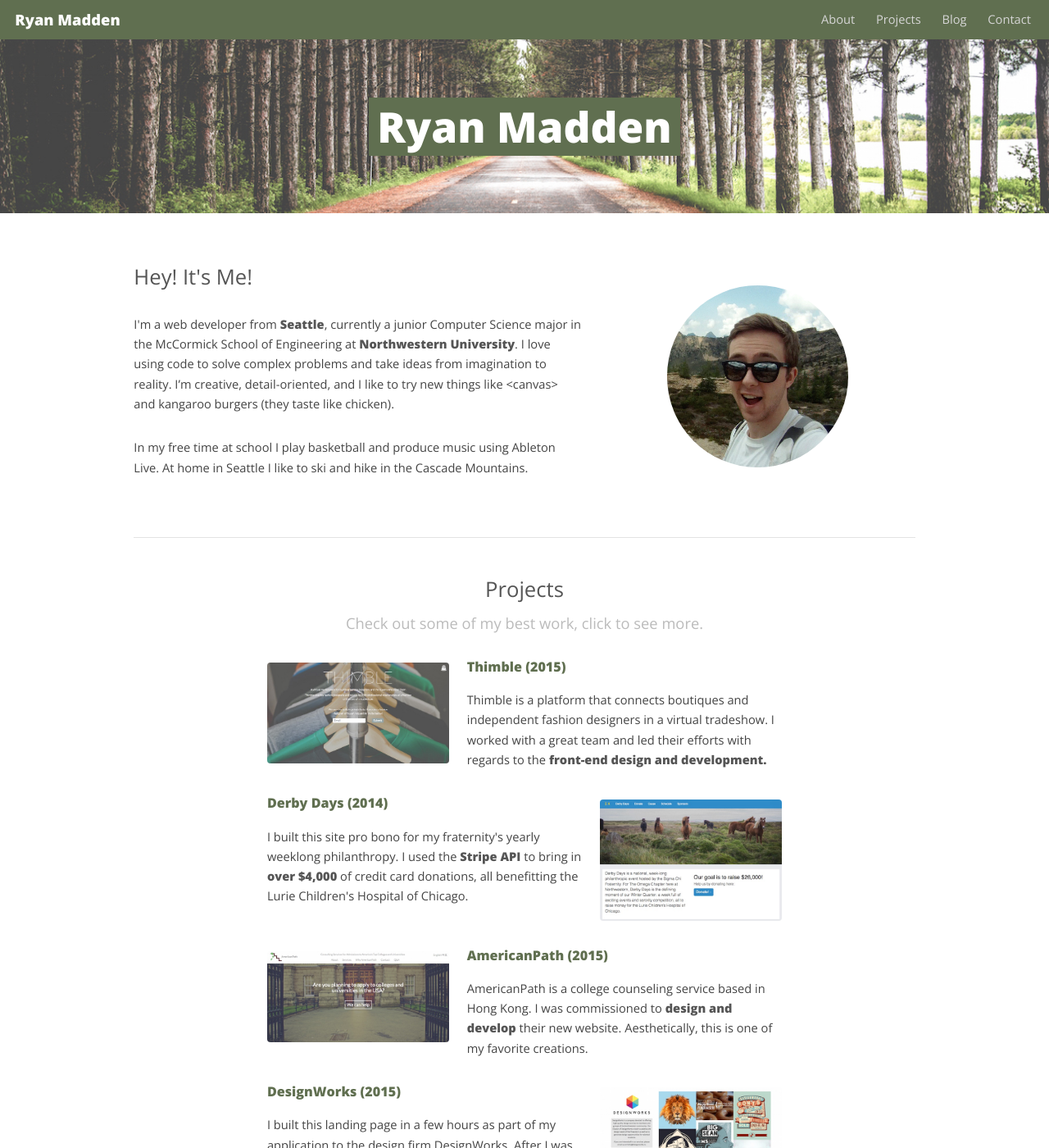
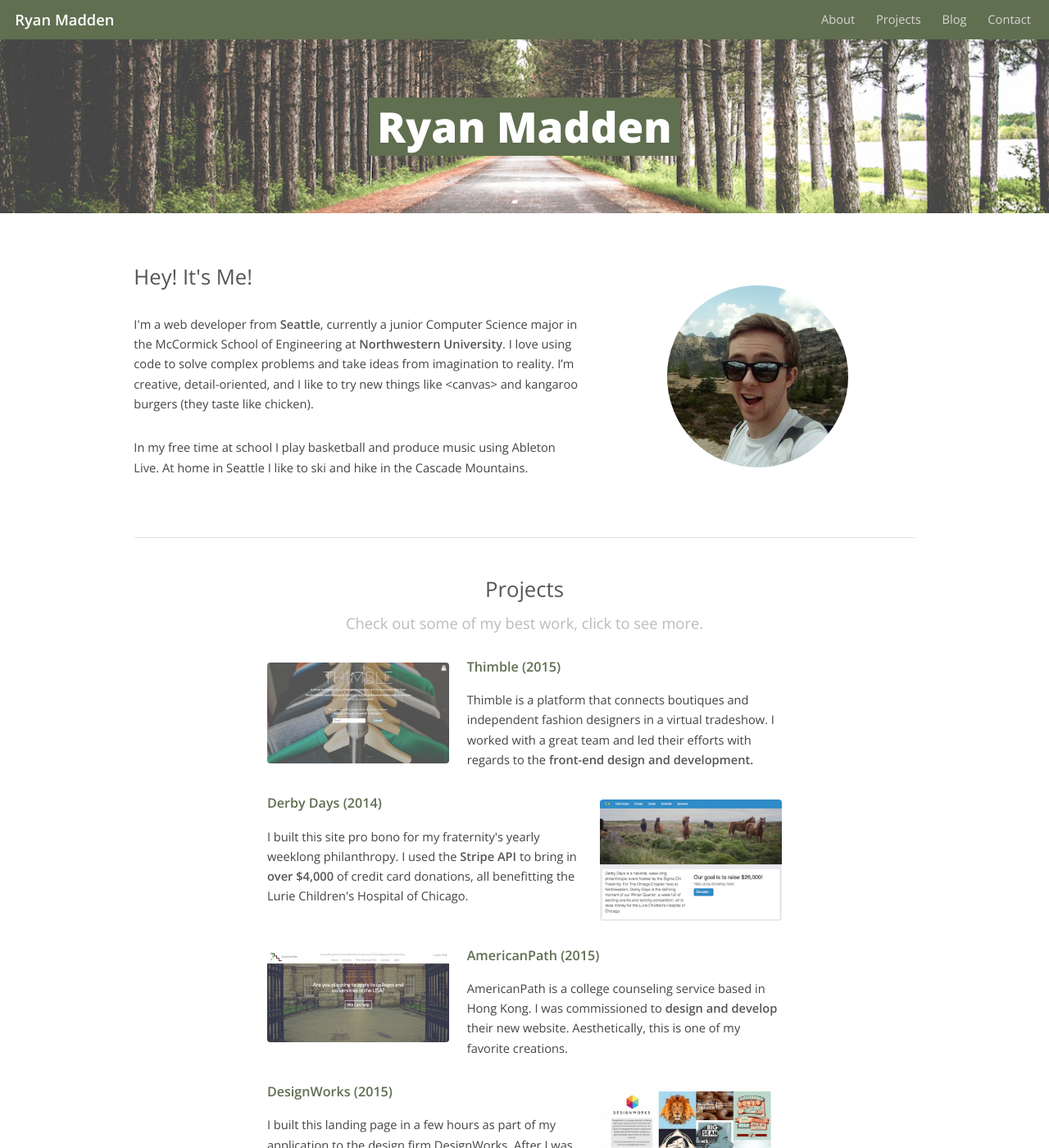
Before and after one commit to ryanmadden/ryanmadden.github.io, a Jekyll site: the page index.html, which Jekyll copies as it is, in a window 1280 px wide and 1400 px high. Shown: the whole window at 82% size. Built offline with Jekyll 4.4.1, drawn with Linux system fonts in a browser that asks for light colours.

```diff
--- a/index.html
+++ b/index.html
@@ -5,7 +5,7 @@
 	<title>Ryan Madden - Web Developer from Seattle</title>
 	<meta charset="utf-8" />
 	<meta name="viewport" content="width=device-width, initial-scale=1" />
-	<link href='https://fonts.googleapis.com/css?family=Open+Sans:400,800' rel='stylesheet' type='text/css'>
+	<link href='https://fonts.googleapis.com/css?family=Open+Sans:300,600,800' rel='stylesheet' type='text/css'>
 	<link rel="stylesheet" href="/css/main.css" />
 
 
--- a/sass/libs/_vars.scss
+++ b/sass/libs/_vars.scss
@@ -23,8 +23,8 @@
 	$font: (
 		family:				('Open Sans', Arial, Helvetica, sans-serif),
 		family-fixed:		('Courier New', monospace),
-		weight:				normal,
-		weight-bold:		bold
+		weight:				300,
+		weight-bold:		600
 	);
 
 // Palette.
```
